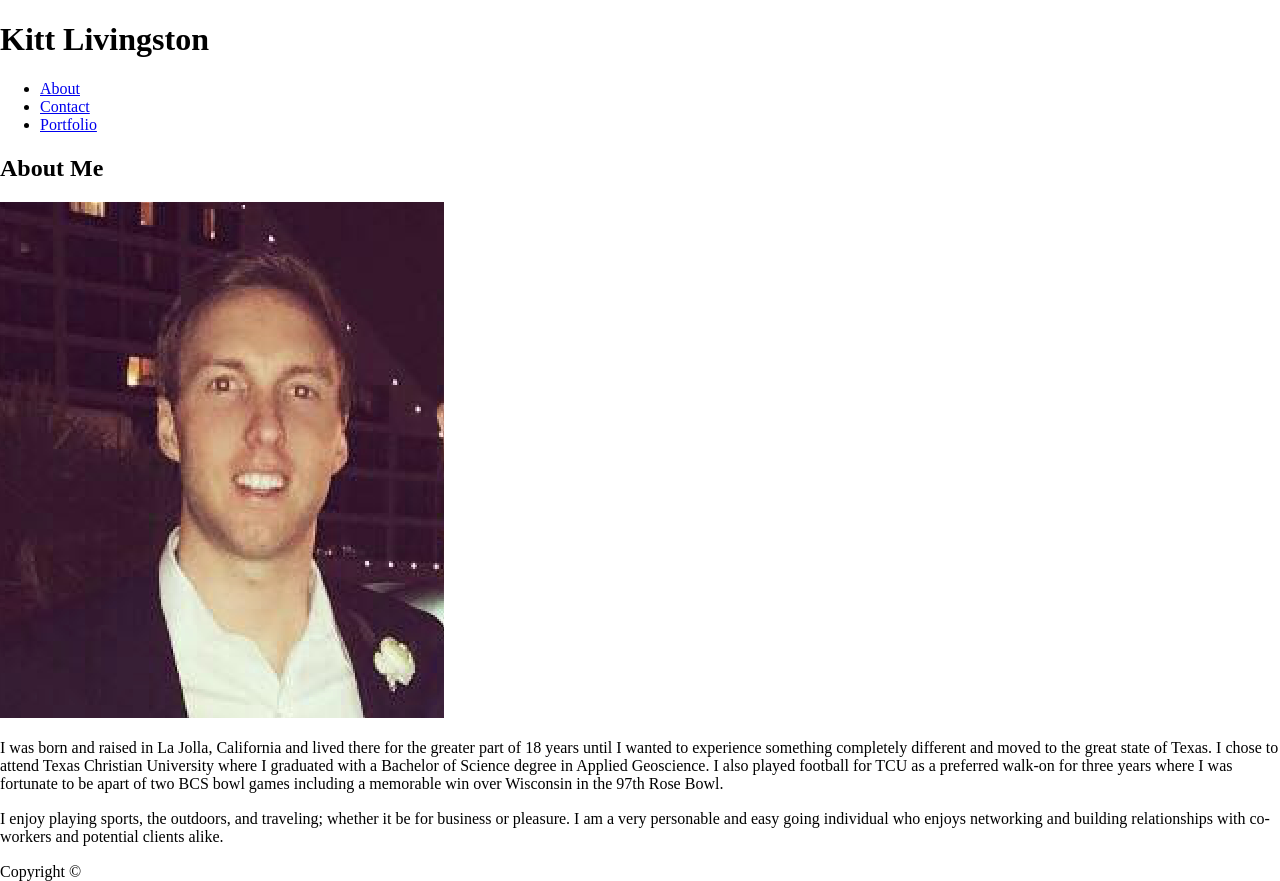
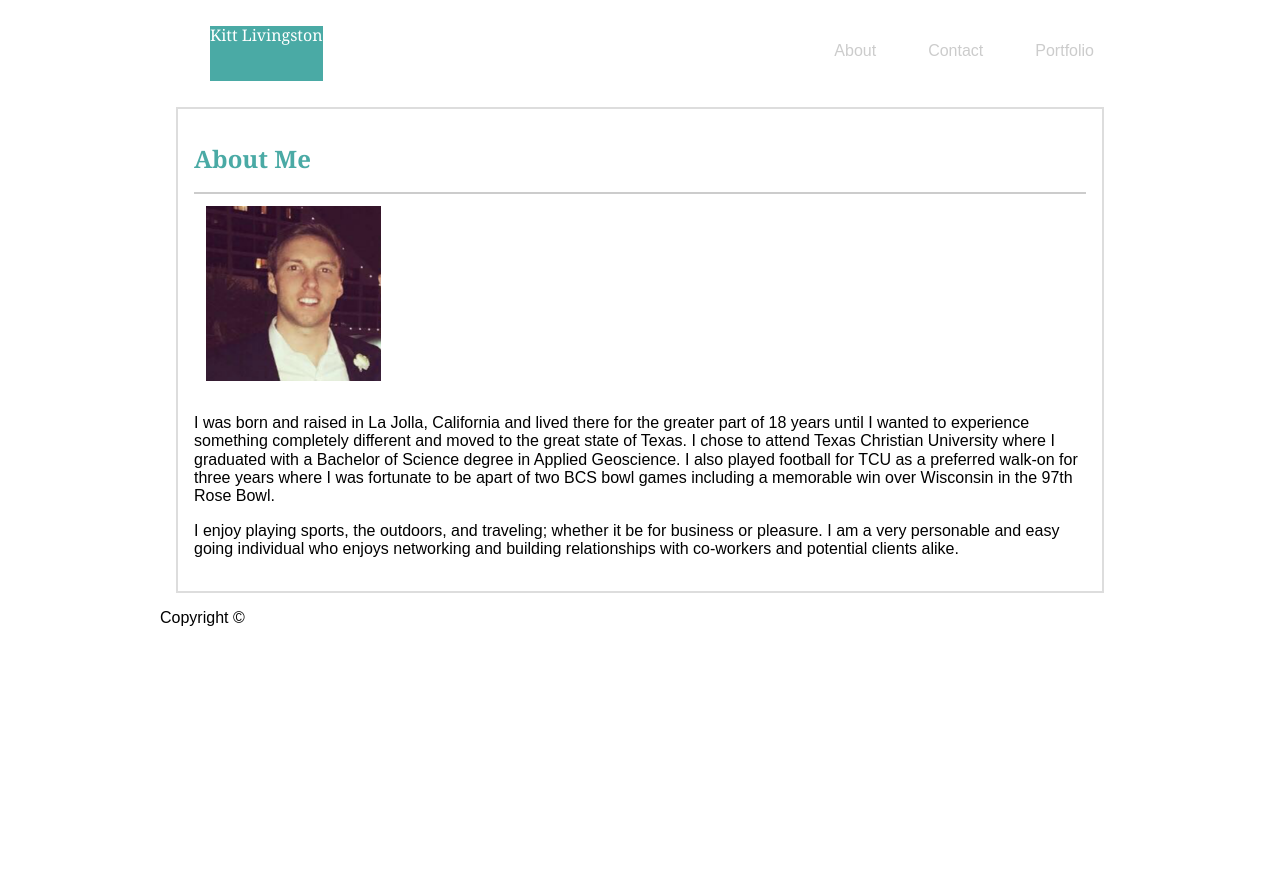
Before and after one commit to klivingston7/Basic-Portfolio, a plain HTML site: page index.html in a window 1280 px wide. After the commit the page ends 800 px from the top, so only its background shows below. Drawn offline with Linux system fonts and the light colour scheme.

Commit message:
commit message

```diff
--- a/assets/css/style.css
+++ b/assets/css/style.css
@@ -0,0 +1,70 @@
+body {
+    font-family: 'Arial', 'Helvetica Neue', Helvetica, sans-serif;
+    max-width: 960px;
+    margin-left: auto;
+    margin-right: auto;
+}
+
+.m-nav {
+    display: -webkit-flex;
+    display: flex;
+    background-color: #ffffff;
+    color: #cccccc;
+    list-style-type: none;
+    -webkit-align-content: center;
+    align-content: center;
+    border-bottom: #cccccc 2px;
+}
+
+.m-nav li:first-child {
+    margin-right: auto;
+}
+
+
+.m-nav a {
+    margin: 10px;
+    border-radius: 5px;
+    background-color: #ffffff;
+    color: #cccccc;
+    display: block;
+    padding: 16px;
+    text-decoration: none;
+}
+
+.head {
+    font-family: 'Georgia', Times, Times New Roman, serif;
+    color: white;
+    background-color: #4aaaa5;
+    margin: 10px;
+    text-align: center;
+    height: 55px;
+}
+
+.main {
+    border-top: #cccccc 2px;
+}
+
+
+h2 {
+    font-family: 'Georgia', Times, Times New Roman, serif;
+    color: #4aaaa5
+}
+
+.content {
+    border-top: 2px solid #cccccc;
+
+}
+img {
+    display: inline-block;
+    height: 175px;
+    width: 175px;
+    overflow: hidden;
+    padding: 12px;
+}
+.about {
+    background-color: #ffffff;
+    border: 2px solid #dddddd;
+    margin: 16px;
+    padding: 16px;
+    align-content: center
+}
--- a/index.html
+++ b/index.html
@@ -10,34 +10,37 @@
 
 <body>
 
-    <nav class="navigation">
-        <h1>
-            Kitt Livingston
-        </h1>
-        <ul>
+    <nav>
+        <ul class="m-nav">
+            <li class="head">Kitt Livingston</li>
             <li><a href="./index.html">About</a></li>
             <li><a href="./contact.html">Contact</a></li>
             <li><a href="./portfolio.html">Portfolio</a></li>
         </ul>
     </nav>
-    <div class="About">
+    <div class="about">
         <h2>
             About Me
         </h2>
+      <section class="content">
         <div class="portrait">
-        <img src="./assets/images/Untitled.png">
+          <img src="./assets/images/Untitled.png">
         </div>
-        <p>
+          <p>
             I was born and raised in La Jolla, California and lived there for the greater part of 18 years until I wanted to experience something completely different and moved to the great state of Texas.
             I chose to attend Texas Christian University where I graduated with a Bachelor of Science degree in Applied Geoscience.
             I also played football for TCU as a preferred walk-on for three years where I was fortunate to be apart of two BCS bowl games including a memorable win over Wisconsin in the 97th Rose Bowl.
-        </p>
-        <p>
+          </p>
+          <p>
             I enjoy playing sports, the outdoors, and traveling; whether it be for business or pleasure.
             I am a very personable and easy going individual who enjoys networking and building relationships with co-workers and potential clients alike.
-        </p>
+          </p>
+       </section>
     </div>
+
   <footer>
     Copyright ©
   </footer>
 </body>
+
+</html>
```
Also changed, not shown: contact.html (+25 -2 lines), portfolio.html (+11 -0 lines).
